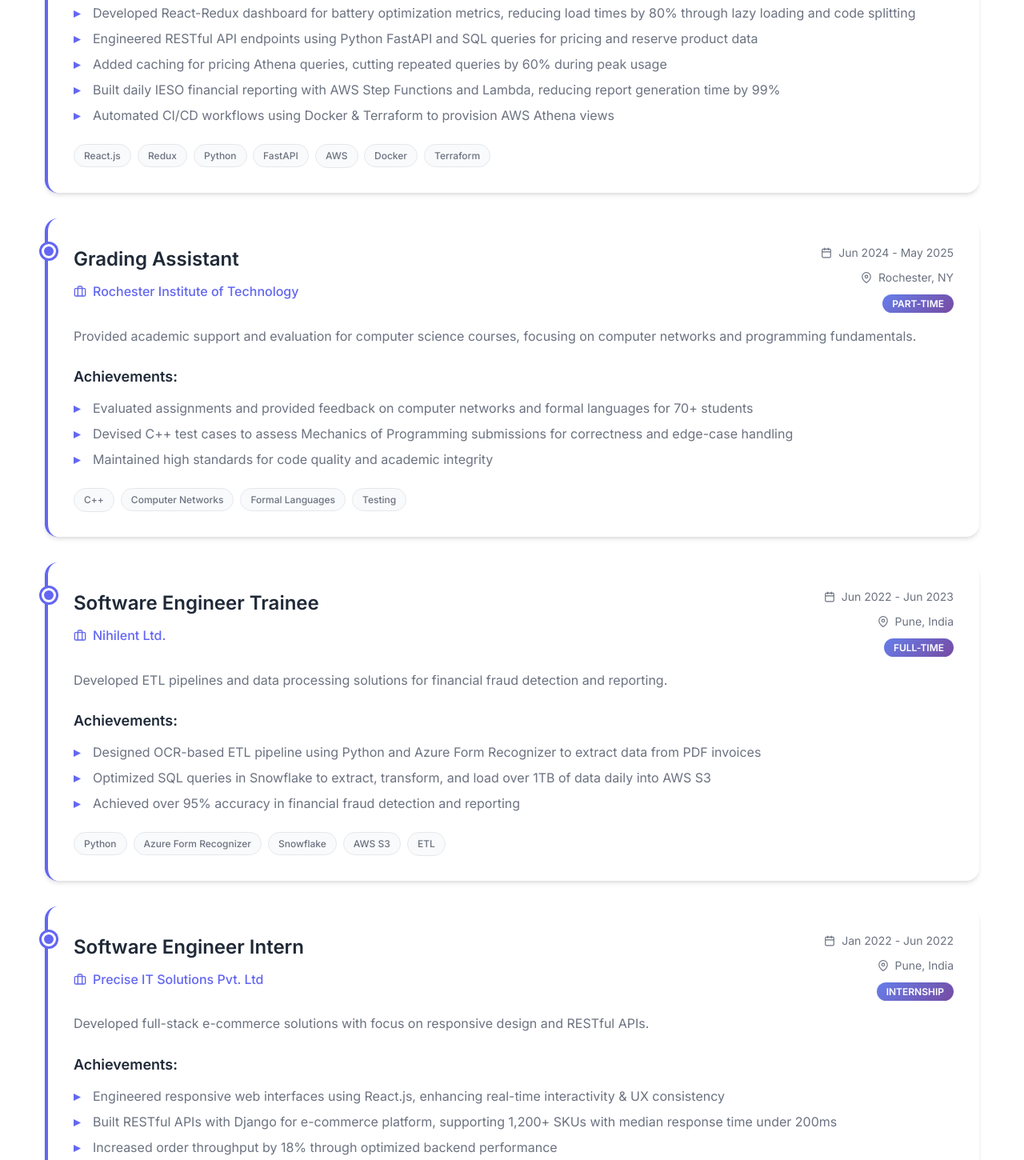
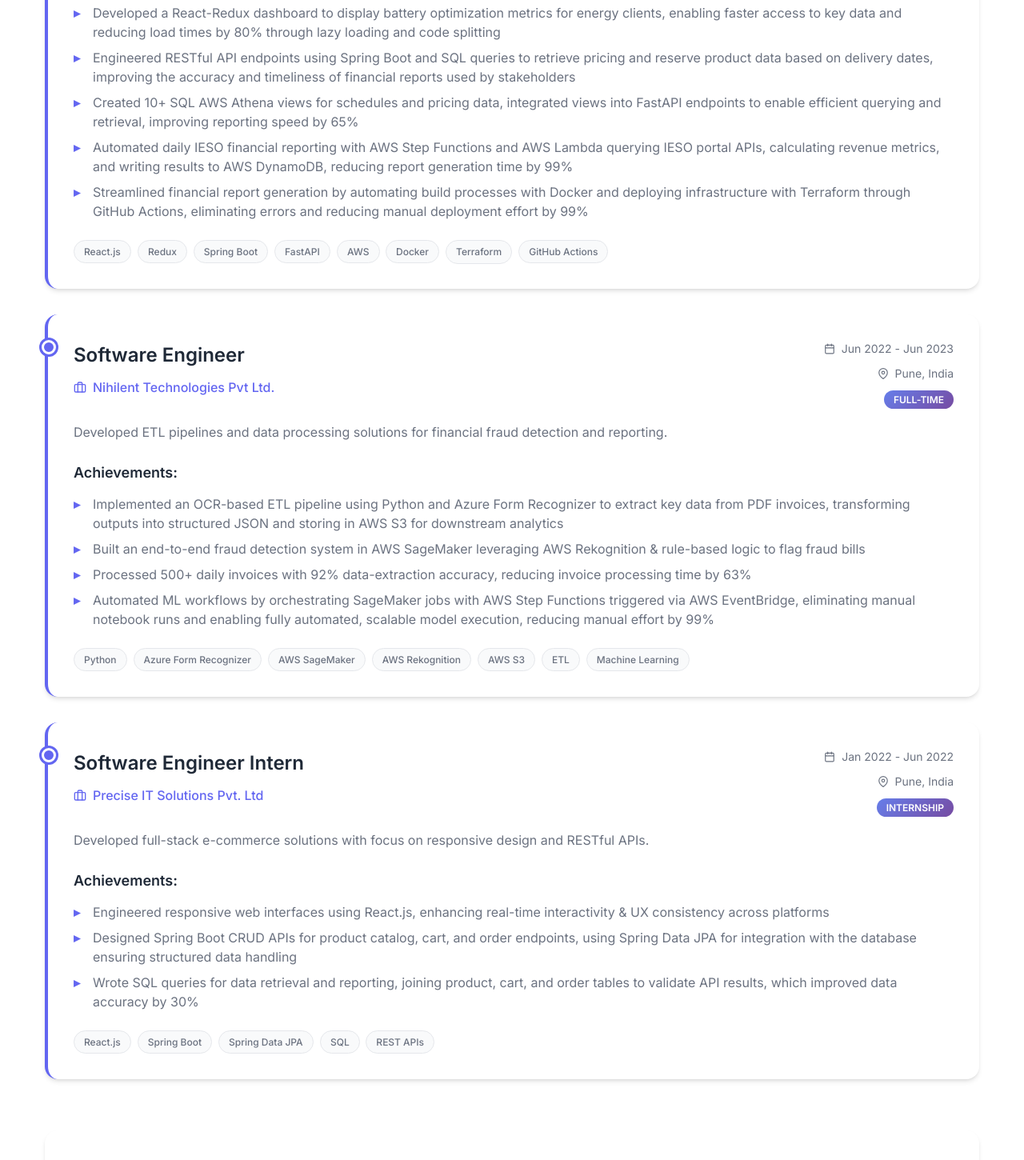
Before and after one commit to yashmahaja/yashmahaja.github.io, a React (Create React App) app: page / in a window 1280 px wide. Shown: the part 5380-6830 px from the top of the page at 80% size. Built offline with nearby package versions, Linux system fonts and the light colour scheme; the HTML template or start-up script is replaced by a standard one.

Commit message:
Update portfolio with comprehensive experience, corrected AWS cert date, and project links

```diff
--- a/src/components/Experience.js
+++ b/src/components/Experience.js
@@ -20,46 +20,32 @@
       type: 'Co-op',
       description: 'Developing innovative solutions for energy clients, focusing on battery optimization metrics and financial reporting systems.',
       achievements: [
-        'Developed React-Redux dashboard for battery optimization metrics, reducing load times by 80% through lazy loading and code splitting',
-        'Engineered RESTful API endpoints using Python FastAPI and SQL queries for pricing and reserve product data',
-        'Added caching for pricing Athena queries, cutting repeated queries by 60% during peak usage',
-        'Built daily IESO financial reporting with AWS Step Functions and Lambda, reducing report generation time by 99%',
-        'Automated CI/CD workflows using Docker & Terraform to provision AWS Athena views'
+        'Developed a React-Redux dashboard to display battery optimization metrics for energy clients, enabling faster access to key data and reducing load times by 80% through lazy loading and code splitting',
+        'Engineered RESTful API endpoints using Spring Boot and SQL queries to retrieve pricing and reserve product data based on delivery dates, improving the accuracy and timeliness of financial reports used by stakeholders',
+        'Created 10+ SQL AWS Athena views for schedules and pricing data, integrated views into FastAPI endpoints to enable efficient querying and retrieval, improving reporting speed by 65%',
+        'Automated daily IESO financial reporting with AWS Step Functions and AWS Lambda querying IESO portal APIs, calculating revenue metrics, and writing results to AWS DynamoDB, reducing report generation time by 99%',
+        'Streamlined financial report generation by automating build processes with Docker and deploying infrastructure with Terraform through GitHub Actions, eliminating errors and reducing manual deployment effort by 99%'
       ],
-      technologies: ['React.js', 'Redux', 'Python', 'FastAPI', 'AWS', 'Docker', 'Terraform']
+      technologies: ['React.js', 'Redux', 'Spring Boot', 'FastAPI', 'AWS', 'Docker', 'Terraform', 'GitHub Actions']
     },
     {
       id: 2,
-      title: 'Grading Assistant',
-      company: 'Rochester Institute of Technology',
-      location: 'Rochester, NY',
-      period: 'Jun 2024 - May 2025',
-      type: 'Part-time',
-      description: 'Provided academic support and evaluation for computer science courses, focusing on computer networks and programming fundamentals.',
-      achievements: [
-        'Evaluated assignments and provided feedback on computer networks and formal languages for 70+ students',
-        'Devised C++ test cases to assess Mechanics of Programming submissions for correctness and edge-case handling',
-        'Maintained high standards for code quality and academic integrity'
-      ],
-      technologies: ['C++', 'Computer Networks', 'Formal Languages', 'Testing']
-    },
-    {
-      id: 3,
-      title: 'Software Engineer Trainee',
-      company: 'Nihilent Ltd.',
+      title: 'Software Engineer',
+      company: 'Nihilent Technologies Pvt Ltd.',
       location: 'Pune, India',
       period: 'Jun 2022 - Jun 2023',
       type: 'Full-time',
       description: 'Developed ETL pipelines and data processing solutions for financial fraud detection and reporting.',
       achievements: [
-        'Designed OCR-based ETL pipeline using Python and Azure Form Recognizer to extract data from PDF invoices',
-        'Optimized SQL queries in Snowflake to extract, transform, and load over 1TB of data daily into AWS S3',
-        'Achieved over 95% accuracy in financial fraud detection and reporting'
+        'Implemented an OCR-based ETL pipeline using Python and Azure Form Recognizer to extract key data from PDF invoices, transforming outputs into structured JSON and storing in AWS S3 for downstream analytics',
+        'Built an end-to-end fraud detection system in AWS SageMaker leveraging AWS Rekognition & rule-based logic to flag fraud bills',
+        'Processed 500+ daily invoices with 92% data-extraction accuracy, reducing invoice processing time by 63%',
+        'Automated ML workflows by orchestrating SageMaker jobs with AWS Step Functions triggered via AWS EventBridge, eliminating manual notebook runs and enabling fully automated, scalable model execution, reducing manual effort by 99%'
       ],
-      technologies: ['Python', 'Azure Form Recognizer', 'Snowflake', 'AWS S3', 'ETL']
+      technologies: ['Python', 'Azure Form Recognizer', 'AWS SageMaker', 'AWS Rekognition', 'AWS S3', 'ETL', 'Machine Learning']
     },
     {
-      id: 4,
+      id: 3,
       title: 'Software Engineer Intern',
       company: 'Precise IT Solutions Pvt. Ltd',
       location: 'Pune, India',
@@ -67,12 +53,11 @@
       type: 'Internship',
       description: 'Developed full-stack e-commerce solutions with focus on responsive design and RESTful APIs.',
       achievements: [
-        'Engineered responsive web interfaces using React.js, enhancing real-time interactivity & UX consistency',
-        'Built RESTful APIs with Django for e-commerce platform, supporting 1,200+ SKUs with median response time under 200ms',
-        'Increased order throughput by 18% through optimized backend performance',
-        'Collaborated in agile sprints using AWS CloudWatch and CI/CD pipelines'
+        'Engineered responsive web interfaces using React.js, enhancing real-time interactivity & UX consistency across platforms',
+        'Designed Spring Boot CRUD APIs for product catalog, cart, and order endpoints, using Spring Data JPA for integration with the database ensuring structured data handling',
+        'Wrote SQL queries for data retrieval and reporting, joining product, cart, and order tables to validate API results, which improved data accuracy by 30%'
       ],
-      technologies: ['React.js', 'Django', 'REST APIs', 'AWS CloudWatch', 'CI/CD']
+      technologies: ['React.js', 'Spring Boot', 'Spring Data JPA', 'SQL', 'REST APIs']
     }
   ];
 
@@ -80,7 +65,7 @@
     {
       name: 'AWS Certified Solutions Architect - Associate',
       issuer: 'Amazon Web Services',
-      date: '2024',
+      date: '2025',
       credential: 'AWS-SAA'
     }
   ];
--- a/src/components/Projects.js
+++ b/src/components/Projects.js
@@ -18,24 +18,24 @@
     {
       id: 1,
       title: 'AutoTradeIQ - AI Stock Navigator',
-      description: 'An AI-driven trading platform leveraging LangChain and MCP to extract insights from SEC filings, earnings calls, and real-time market feeds. Features Spring Boot microservices and Dijkstra\'s algorithm for risk-adjusted path optimization.',
+      description: 'Architected a modular AI-driven trading platform leveraging LangChain and MCP to extract insights from SEC filings, earnings calls, and real-time market feeds, boosted stock prediction accuracy by 23% over the baseline. Designed Spring Boot microservices that orchestrate LLM analysis with financial datasets. Implemented Dijkstra\'s algorithm to predict swing high/low movements by optimizing risk-adjusted paths across 50+ equities.',
       image: '/api/placeholder/400/250',
       category: 'fullstack',
       technologies: ['React.js', 'Spring Boot', 'LangChain', 'OpenAI MCP', 'Dijkstra', 'Docker', 'CI/CD'],
       icons: [<FaReact />, <FaJava />, <FaPython />],
-      github: 'https://github.com/yashmahaja/autotradeiq',
+      github: 'https://github.com/yashmahaja/AutoTradeIQ',
       live: '#',
       featured: true
     },
     {
       id: 2,
       title: 'Attire Avenue - E-commerce Platform',
-      description: 'A full-stack e-commerce platform using React.js frontend and Spring Boot with MySQL backend. Features GraphQL integration, user authentication, role-based access control, and JWT-secured API endpoints.',
+      description: 'Developed a full-stack e-commerce platform using React.js (frontend) and Spring Boot with MySQL (backend), following MVC architecture to manage and display 1,000+ products. Integrated GraphQL to streamline data querying and reduce payload size by 40%, improving frontend load times and responsiveness. Implemented user authentication, role-based access control, and secured API endpoints using JWT.',
       image: '/api/placeholder/400/250',
       category: 'fullstack',
       technologies: ['React.js', 'Spring Boot', 'GraphQL', 'MySQL', 'Docker', 'CI/CD', 'Jenkins'],
       icons: [<FaReact />, <FaJava />, <SiPostgresql />],
-      github: 'https://github.com/yashmahaja/attire-avenue',
+      github: 'https://github.com/yashmahaja/AttireAvenue_Frontend',
       live: '#',
       featured: true
     },
--- a/src/components/Skills.js
+++ b/src/components/Skills.js
@@ -127,7 +127,9 @@
               'CI/CD Pipeline', 'Agile Methodology', 'Pytest', 'JUnit',
               'Linux', 'GitHub Actions', 'Data Structures',
               'Algorithms', 'Machine Learning', 'Big Data',
-              'ETL Pipeline', 'Snowflake', 'LangChain', 'OpenAI MCP'
+              'ETL Pipeline', 'LangChain', 'OpenAI MCP', 'AWS SageMaker',
+              'AWS Rekognition', 'AWS Step Functions', 'AWS Lambda',
+              'Spring Data JPA', 'JWT', 'MVC Architecture'
             ].map((skill, index) => (
               <motion.span
                 key={index}
```
